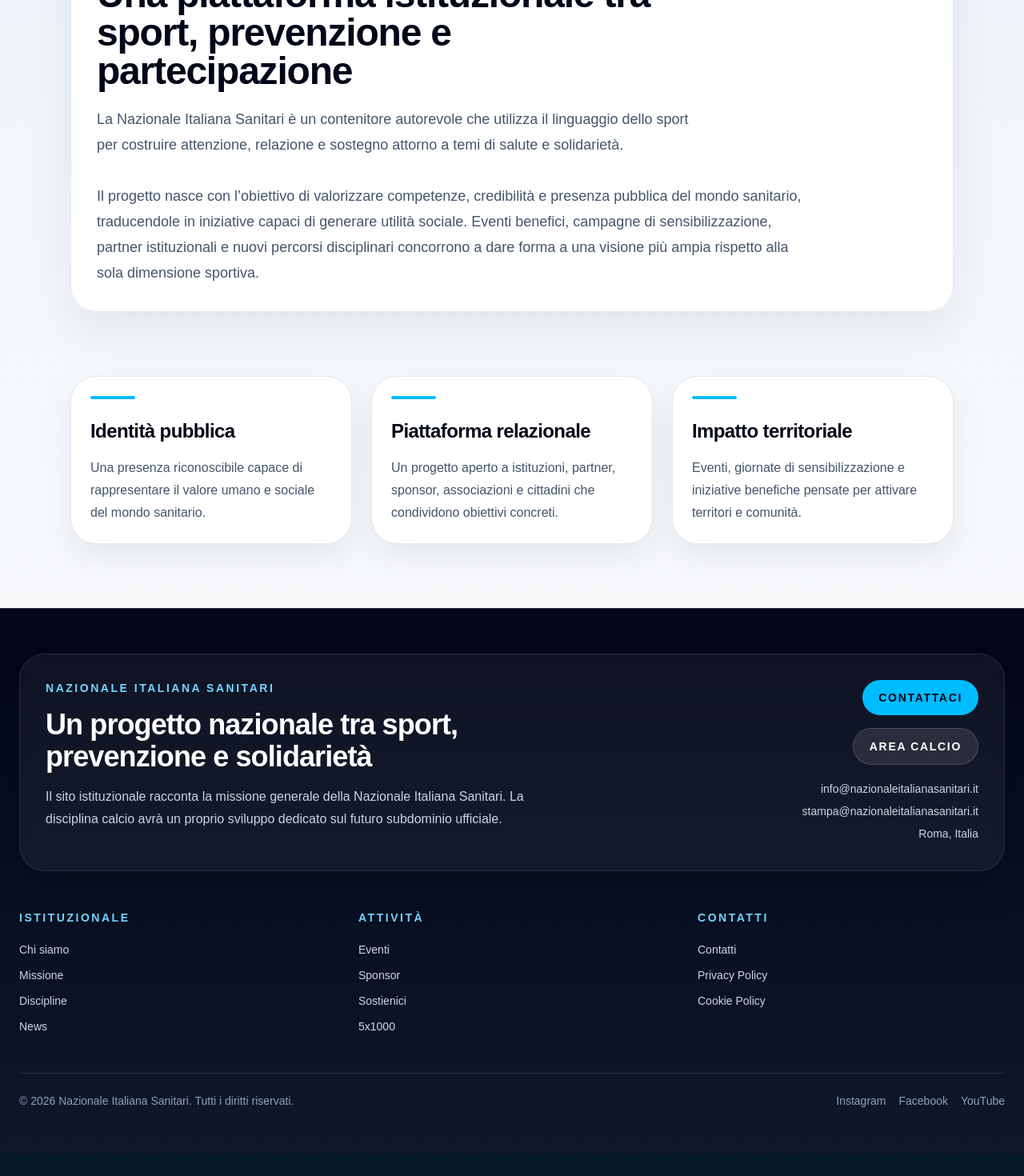
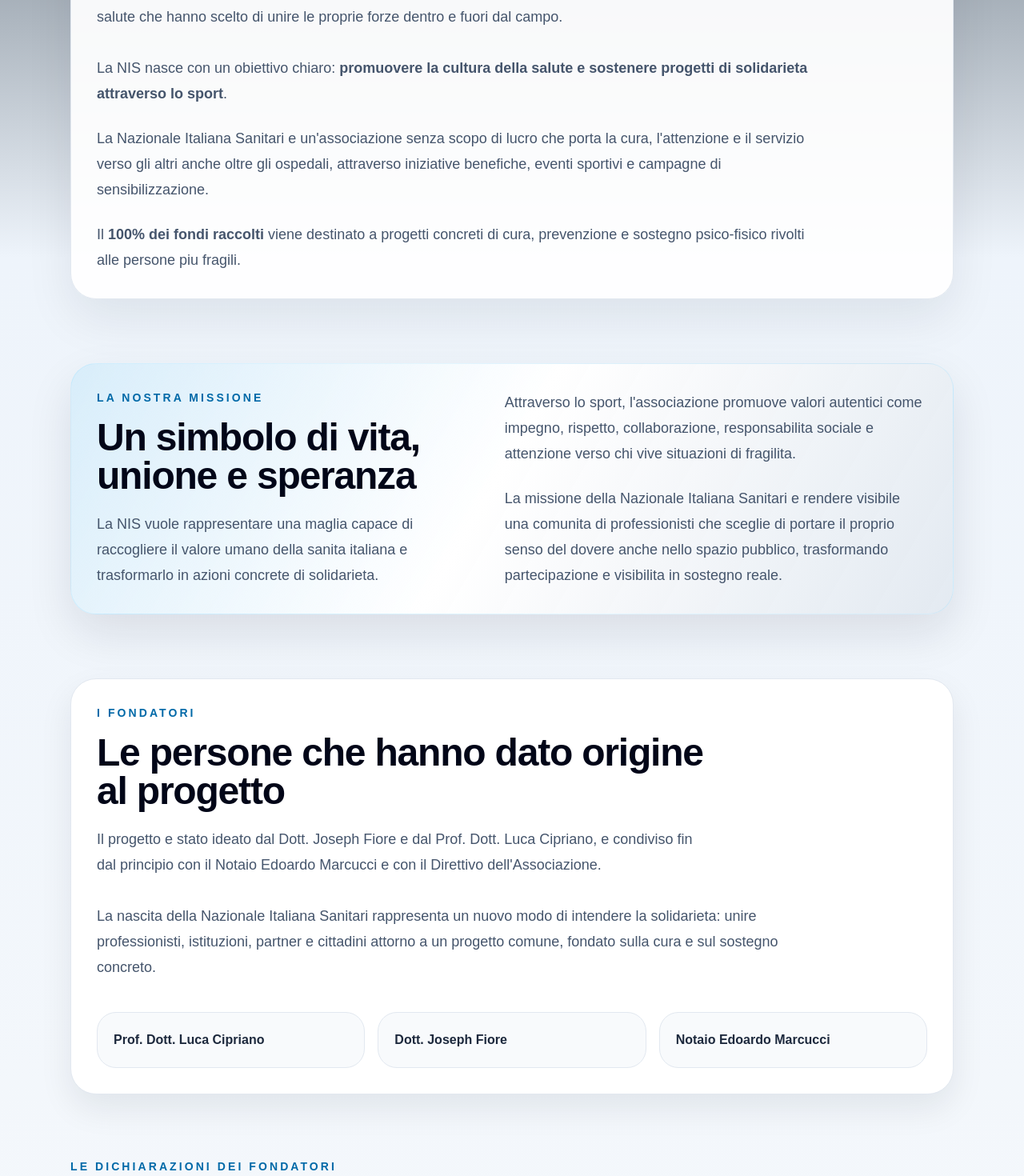
Before and after one commit to arciero10/nis-website, a Next.js app: page /chi-siamo in a window 1280 px wide. Shown: the part 880-2350 px from the top of the page at 80% size. Before the commit the page ends 2322 px from the top, so only its background shows below. Built offline with nearby package versions, Linux system fonts and the light colour scheme.

Commit message:
Aggiorna pagina Chi siamo NIS

```diff
--- a/src/app/chi-siamo/page.tsx
+++ b/src/app/chi-siamo/page.tsx
@@ -6,24 +6,33 @@ export const metadata = buildMetadata({
   title: "Chi siamo",
   path: "/chi-siamo",
   description:
-    "Scopri l'identità della Nazionale Italiana Sanitari: un progetto che unisce sport, salute, prevenzione e solidarietà.",
+    "Scopri l'identita della Nazionale Italiana Sanitari: una realta che unisce sport, salute, prevenzione e solidarieta.",
 });
 
-const pillars = [
+const founders = [
+  "Prof. Dott. Luca Cipriano",
+  "Dott. Joseph Fiore",
+  "Notaio Edoardo Marcucci",
+];
+
+const founderStatements = [
   {
-    title: "Identità pubblica",
-    description:
-      "Una presenza riconoscibile capace di rappresentare il valore umano e sociale del mondo sanitario.",
+    name: "Prof. Dott. Luca Cipriano",
+    role: "Presidente Onorario e Socio Fondatore NIS",
+    quote:
+      "Ogni giorno, come medici, viviamo la cura come una missione. Con la NIS abbiamo scelto di portare questa missione anche fuori dagli ospedali, indossando una maglia che unisce tutti gli operatori sanitari italiani. La NIS rappresenta un segno di fiducia nella vita, un inno all'unione e alla speranza.",
   },
   {
-    title: "Piattaforma relazionale",
-    description:
-      "Un progetto aperto a istituzioni, partner, sponsor, associazioni e cittadini che condividono obiettivi concreti.",
+    name: "Dott. Joseph Fiore",
+    role: "Manager Sanitario, Presidente Esecutivo e Socio Fondatore NIS",
+    quote:
+      "La Nazionale Italiana Sanitari e nata dal desiderio profondo di fare qualcosa di positivo e concreto, mettendo in campo la parte piu bella di noi: la capacita di prenderci cura. Vogliamo trasmettere e coltivare valori autentici, l'impegno, la solidarieta, il rispetto, la speranza, perche solo cosi possiamo costruire qualcosa che resti. Il 26 settembre non e solo una data: e il primo battito di un sogno che appartiene a tutti.",
   },
   {
-    title: "Impatto territoriale",
-    description:
-      "Eventi, giornate di sensibilizzazione e iniziative benefiche pensate per attivare territori e comunità.",
+    name: "Notaio Edoardo Marcucci",
+    role: "Tesoriere e Socio Fondatore NIS",
+    quote:
+      "Questo progetto e un atto d'amore verso la vita e verso chi la difende ogni giorno. Partecipare alla sua nascita come socio fondatore e un privilegio che porta con se un impegno etico e concreto: garantire che ogni iniziativa sia trasparente, sostenibile e realmente utile a chi ne ha piu bisogno.",
   },
 ];
 
@@ -32,40 +41,102 @@ export default function ChiSiamoPage() {
     <main className="min-h-screen bg-[linear-gradient(180deg,#071827_0%,#eef4fb_34%,#f8fafc_100%)] text-slate-900">
       <PageHero
         eyebrow="Chi siamo"
-        title="Una nazionale che rappresenta un progetto, non solo una disciplina"
-        description="La Nazionale Italiana Sanitari nasce per dare forma a una realtà capace di unire professionisti della sanità, sport, solidarietà e responsabilità pubblica in una visione comune."
+        title="Chi siamo"
+        description="La Nazionale Italiana Sanitari nasce per unire professionisti della salute, solidarieta e cultura sportiva in un progetto capace di generare valore umano e sociale."
         image="/images/uniti-per-la-vita.jpg"
       />
 
       <section className="mx-auto max-w-6xl px-6 py-20">
         <div className="rounded-[2rem] border border-slate-200 bg-white/92 p-8 shadow-[0_24px_60px_rgba(15,23,42,0.08)]">
           <SectionTitle
-            eyebrow="Il progetto"
-            title="Una piattaforma istituzionale tra sport, prevenzione e partecipazione"
-            description="La Nazionale Italiana Sanitari è un contenitore autorevole che utilizza il linguaggio dello sport per costruire attenzione, relazione e sostegno attorno a temi di salute e solidarietà."
+            eyebrow="La nascita della NIS"
+            title="Una realta che porta la cura oltre i luoghi della cura"
+            description="Dalla passione per lo sport e dal desiderio di fare del bene nasce la Nazionale Italiana Sanitari, una realta composta da medici, infermieri, operatori sanitari, volontari e professionisti del settore salute che hanno scelto di unire le proprie forze dentro e fuori dal campo."
           />
-          <p className="mt-8 max-w-4xl text-lg leading-8 text-slate-600">
-            Il progetto nasce con l’obiettivo di valorizzare competenze, credibilità e presenza
-            pubblica del mondo sanitario, traducendole in iniziative capaci di generare utilità
-            sociale. Eventi benefici, campagne di sensibilizzazione, partner istituzionali e nuovi
-            percorsi disciplinari concorrono a dare forma a una visione più ampia rispetto alla
-            sola dimensione sportiva.
-          </p>
+
+          <div className="mt-8 max-w-4xl space-y-6 text-lg leading-8 text-slate-600">
+            <p>
+              La NIS nasce con un obiettivo chiaro: <strong>promuovere la cultura della salute e sostenere progetti di solidarieta attraverso lo sport</strong>.
+            </p>
+            <p>
+              La Nazionale Italiana Sanitari e un&apos;associazione senza scopo di lucro che porta la cura, l&apos;attenzione e il servizio verso gli altri anche oltre gli ospedali, attraverso iniziative benefiche, eventi sportivi e campagne di sensibilizzazione.
+            </p>
+            <p>
+              Il <strong>100% dei fondi raccolti</strong> viene destinato a progetti concreti di cura, prevenzione e sostegno psico-fisico rivolti alle persone piu fragili.
+            </p>
+          </div>
         </div>
       </section>
 
-      <section className="mx-auto max-w-6xl px-6 pb-20">
-        <div className="grid gap-6 md:grid-cols-3">
-          {pillars.map((pillar) => (
+      <section className="mx-auto max-w-6xl px-6 pb-10">
+        <div className="grid gap-8 rounded-[2rem] border border-sky-300/20 bg-[linear-gradient(120deg,rgba(56,189,248,0.12)_0%,rgba(255,255,255,0.96)_48%,rgba(226,232,240,0.92)_100%)] p-8 shadow-[0_24px_56px_rgba(15,23,42,0.1)] lg:grid-cols-[0.95fr_1.05fr] lg:items-start">
+          <SectionTitle
+            eyebrow="La nostra missione"
+            title="Un simbolo di vita, unione e speranza"
+            description="La NIS vuole rappresentare una maglia capace di raccogliere il valore umano della sanita italiana e trasformarlo in azioni concrete di solidarieta."
+          />
+
+          <div className="space-y-6 text-lg leading-8 text-slate-600">
+            <p>
+              Attraverso lo sport, l&apos;associazione promuove valori autentici come impegno, rispetto, collaborazione, responsabilita sociale e attenzione verso chi vive situazioni di fragilita.
+            </p>
+            <p>
+              La missione della Nazionale Italiana Sanitari e rendere visibile una comunita di professionisti che sceglie di portare il proprio senso del dovere anche nello spazio pubblico, trasformando partecipazione e visibilita in sostegno reale.
+            </p>
+          </div>
+        </div>
+      </section>
+
+      <section className="mx-auto max-w-6xl px-6 py-10">
+        <div className="rounded-[2rem] border border-slate-200 bg-white p-8 shadow-[0_18px_42px_rgba(15,23,42,0.08)]">
+          <SectionTitle
+            eyebrow="I fondatori"
+            title="Le persone che hanno dato origine al progetto"
+            description="Il progetto e stato ideato dal Dott. Joseph Fiore e dal Prof. Dott. Luca Cipriano, e condiviso fin dal principio con il Notaio Edoardo Marcucci e con il Direttivo dell'Associazione."
+          />
+
+          <div className="mt-8 max-w-4xl space-y-6 text-lg leading-8 text-slate-600">
+            <p>
+              La nascita della Nazionale Italiana Sanitari rappresenta un nuovo modo di intendere la solidarieta: unire professionisti, istituzioni, partner e cittadini attorno a un progetto comune, fondato sulla cura e sul sostegno concreto.
+            </p>
+          </div>
+
+          <div className="mt-10 grid gap-4 md:grid-cols-3">
+            {founders.map((founder) => (
+              <div
+                key={founder}
+                className="rounded-[1.5rem] border border-slate-200 bg-slate-50 px-5 py-5 text-base font-semibold leading-7 text-slate-800"
+              >
+                {founder}
+              </div>
+            ))}
+          </div>
+        </div>
+      </section>
+
+      <section className="mx-auto max-w-6xl px-6 py-10 pb-20">
+        <SectionTitle
+          eyebrow="Le dichiarazioni dei fondatori"
+          title="Le voci che raccontano il senso della NIS"
+          description="Tre testimonianze che definiscono la visione etica, sociale e umana alla base della Nazionale Italiana Sanitari."
+        />
+
+        <div className="mt-10 grid gap-6 xl:grid-cols-3">
+          {founderStatements.map((statement) => (
             <article
-              key={pillar.title}
-              className="rounded-[2rem] border border-slate-200 bg-white p-6 shadow-[0_18px_42px_rgba(15,23,42,0.08)]"
+              key={statement.name}
+              className="rounded-[2rem] border border-slate-200 bg-white p-7 shadow-[0_18px_42px_rgba(15,23,42,0.08)]"
             >
               <div className="h-1 w-14 rounded-full bg-sky-400" />
               <h2 className="mt-6 text-2xl font-bold tracking-tight text-slate-950">
-                {pillar.title}
+                {statement.name}
               </h2>
-              <p className="mt-4 text-base leading-7 text-slate-600">{pillar.description}</p>
+              <p className="mt-3 text-sm font-semibold uppercase tracking-[0.14em] text-sky-700">
+                {statement.role}
+              </p>
+              <blockquote className="mt-6 border-l-2 border-amber-300 pl-5 text-base leading-8 text-slate-600">
+                &ldquo;{statement.quote}&rdquo;
+              </blockquote>
             </article>
           ))}
         </div>
```
